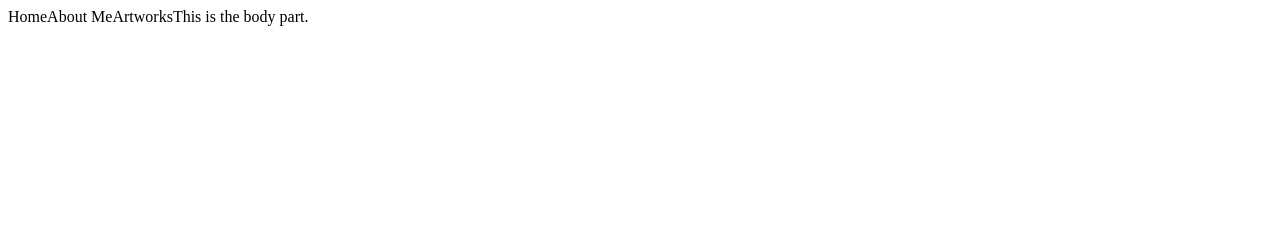
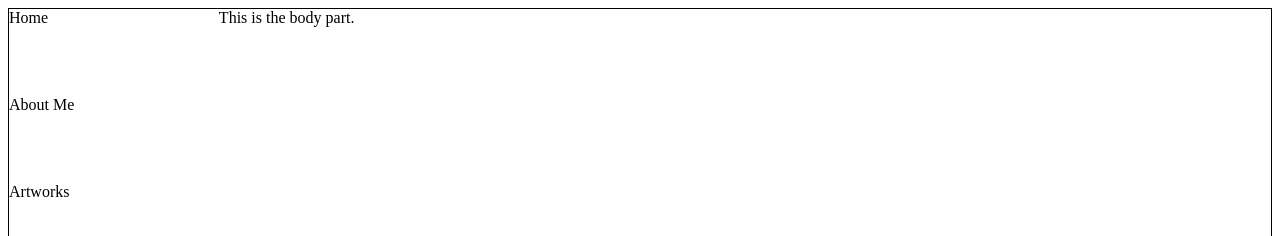
Before and after one commit to Yulesh-Mahat-Practice/3dArtPortfolio, a plain HTML site: page index.html in a window 1280 px wide. Shown: the top 236 px of the page. Drawn offline with Linux system fonts and the light colour scheme.

Commit message:
update the css for flexbox to work as expected.

```diff
--- a/styles/index.css
+++ b/styles/index.css
@@ -7,13 +7,19 @@ a{
     display: flex;
     flex-direction: row;
     flex-wrap: nowrap;
+    height: 80vh;
+    border: 1px solid black;
 }
 
 .navigation{
     display: flex;
-    align-content: space-between;
+    flex-direction: column;
+    justify-content: space-between;
+    flex: 2;
+    height: 30%;
 }
 
 .body{
-    width: 50%;
+    padding-left: 3rem;
+    flex: 13;
 }
```
